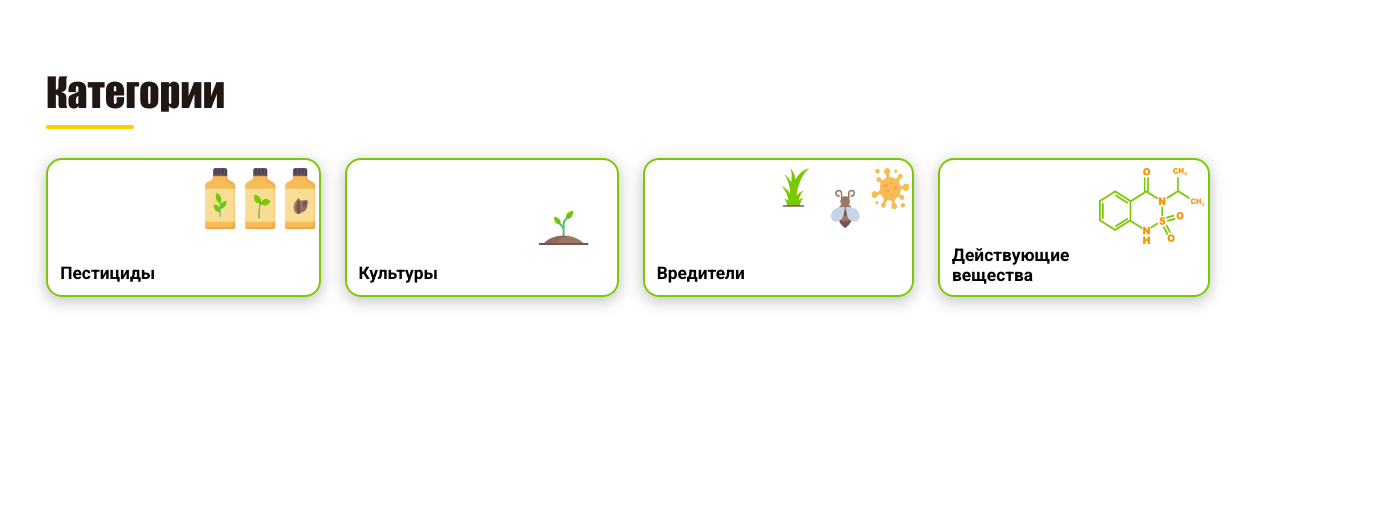
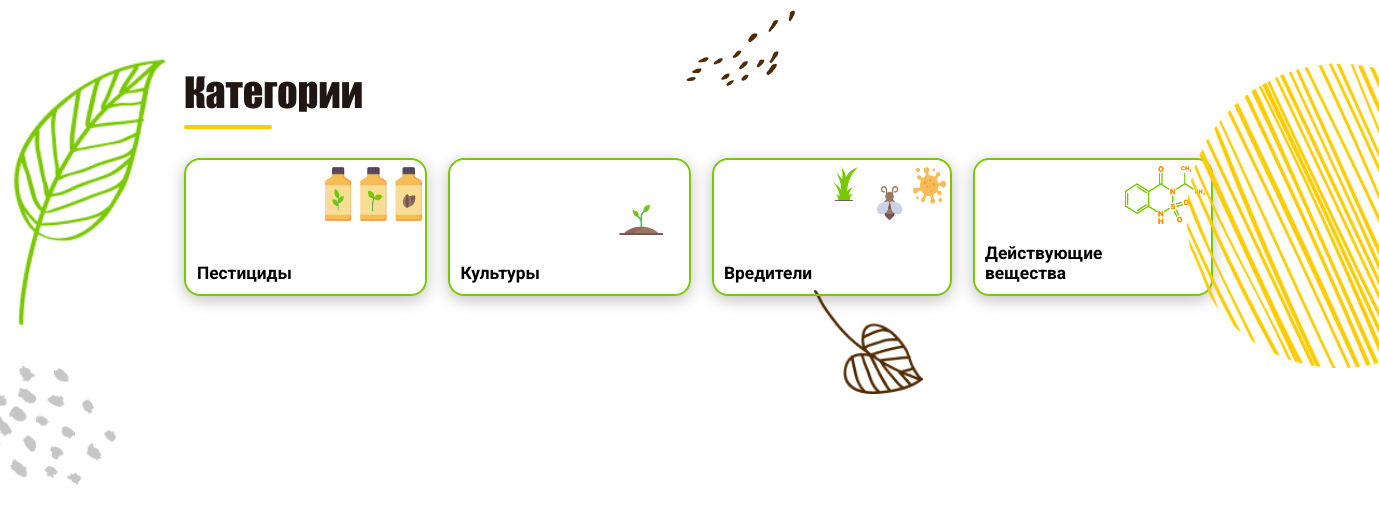
Before and after one commit to telinv/js, a plain HTML site: page index.html in a window 1280 px wide. Shown: the whole page, 1379 px wide, since content can reach past the window. Drawn offline with Linux system fonts and the light colour scheme.

Commit message:
added some more styles and imgs

```diff
--- a/index.html
+++ b/index.html
@@ -13,6 +13,12 @@
     <title>TEST 29.06.24 (p.1)</title>
   </head>
   <body>
+    <img class="img__blackSpots" src="assets/blackSpots.png" alt="декор" />
+    <img
+      class="img__greenLeaf"
+      src="assets/greenLeaf.png"
+      alt="Зеленый листок"
+    />
     <div class="main__block">
       <h1 class="block__name"><img src="assets/h.png" alt="категории" /></h1>
       <div class="cards">
@@ -40,7 +46,14 @@
           />
           <span id="card__name"> Действующие вещества </span>
         </div>
+        <img
+          class="img__yellowCircle"
+          src="assets/yellowCircle.png"
+          alt="Желтый круг"
+        />
       </div>
     </div>
+    <img class="img__greySpots" src="assets/greySpots.png" alt="декор" />
+    <img class="img__brownLeaf" src="assets/brownLeaf.png" alt="лист" />
   </body>
 </html>
--- a/styles/style.css
+++ b/styles/style.css
@@ -3,6 +3,7 @@
     padding: 0;
 } */
 body{
+    display: flex;
     padding: 3%;
 }
 .cards{
@@ -26,8 +27,13 @@ body{
     padding-right: 2%;
     padding-bottom: 1%;
     margin-right: 2%;
+    position: relative;
+    z-index: 1;
     /* order: 1; */
 
+}
+.card:hover{
+    background-color: rgba(121, 200, 0, 0.4);
 }
 .img__pesticides, .img__cultures, .img__pests, .img__molecule{
     width: 130%;
@@ -36,6 +42,38 @@ body{
     order:0;
     padding: 0%;
 }
+.img__greenLeaf{
+    height: 35vh;
+    margin-right: -5%;
+    margin-left: -6%;
+}
+.img__yellowCircle{
+    justify-self: end;
+    position: absolute;
+    height: 50vh;
+    z-index: 999;
+    left: 89%;
+    top: 2%;
+}
+.img__blackSpots{
+    position: absolute;
+    margin-left: 50%;
+    margin-top: -5%;
+
+}
+.img__greySpots{
+    position: absolute;
+    height: 15vh;
+    margin-top: 25%;
+    margin-left: -4%;
+}
+.img__brownLeaf{
+    position: absolute;
+    height: 13vh;
+    margin-top: 19%;
+    margin-left: 60%;
+
+}
 #card__name{
     grid-area: 2 / 1 / 2 / 1;
     order: 1;
```
Also changed, not shown: assets/Frame 5707.png (added), assets/blackSpots.png (added), assets/brownLeaf.png (added), assets/greenLeaf.png (added), assets/greySpots.png (added), assets/yellowCircle.png (added), assets/пестициды2.png (added).
